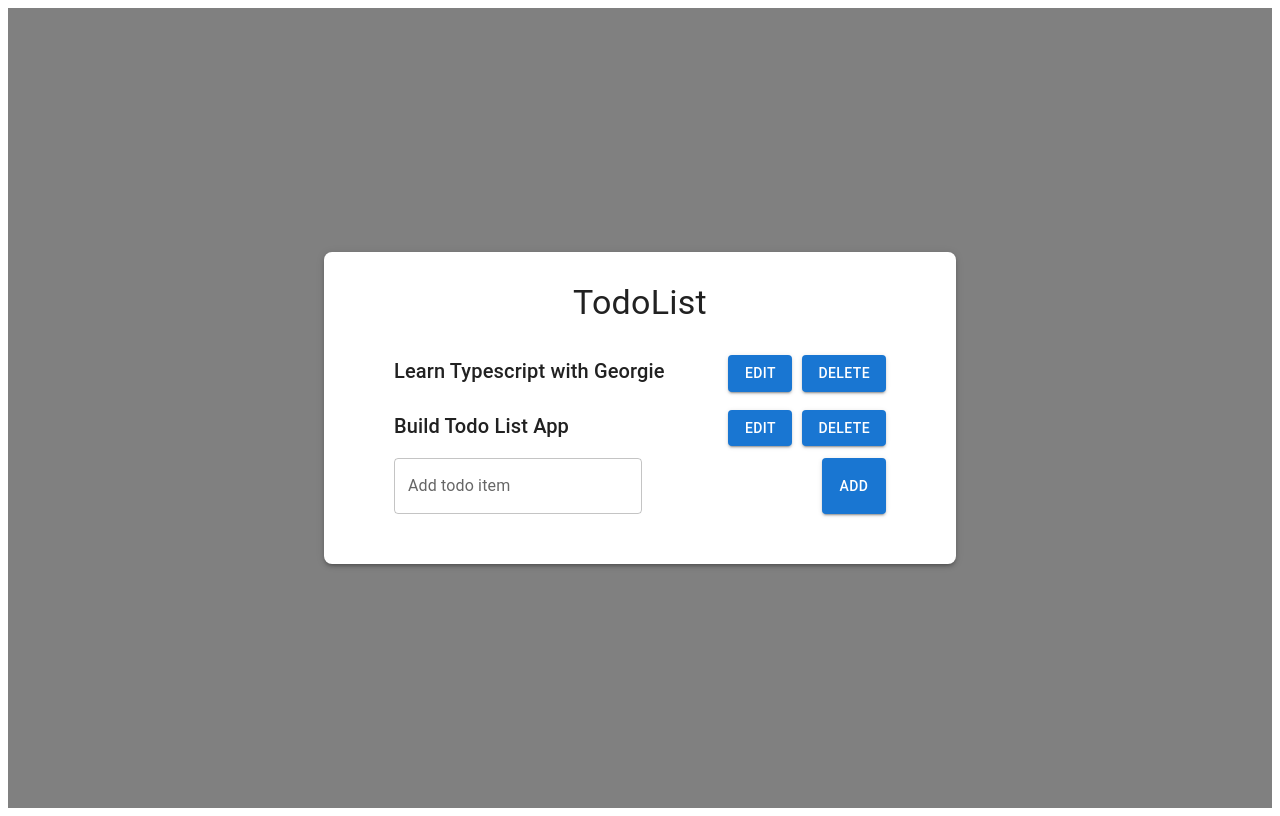
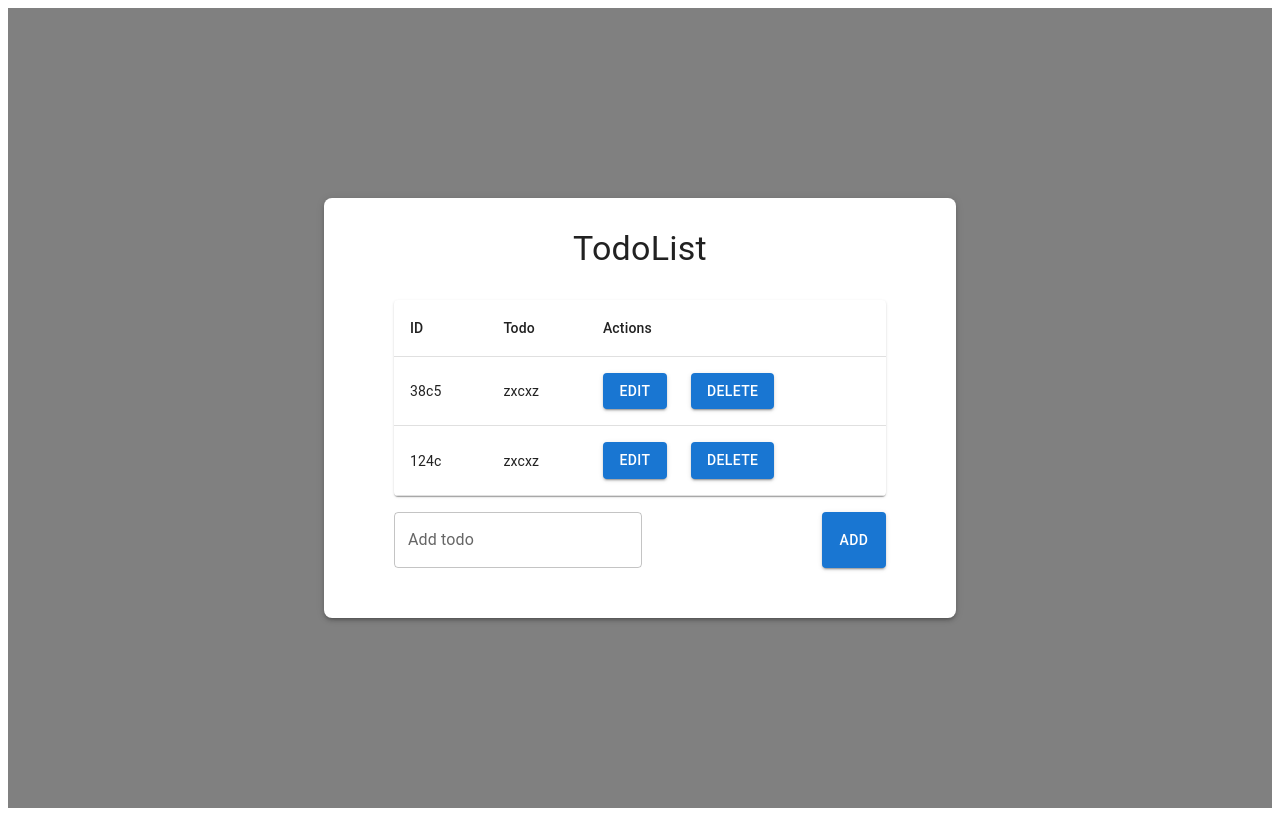
Before and after one commit to Rappyyy/react-typescript-todo-list-netninja, a React (Vite) app: page / in a window 1280 px wide. Built offline with nearby package versions, Linux system fonts and the light colour scheme; data requests are answered from the project's data file.

Commit message:
Added json db server

```diff
--- a/package.json
+++ b/package.json
@@ -13,6 +13,7 @@
     "@emotion/react": "^11.11.4",
     "@emotion/styled": "^11.11.0",
     "@mui/material": "^5.15.14",
+    "json-server": "^1.0.0-alpha.23",
     "react": "^18.2.0",
     "react-dom": "^18.2.0"
   },
--- /dev/null
+++ b/public/database/db.json
@@ -0,0 +1,12 @@
+{
+  "todos": [
+    {
+      "id": "38c5",
+      "text": "zxcxz"
+    },
+    {
+      "id": "124c",
+      "text": "zxcxz"
+    }
+  ]
+}
--- a/src/TodoList.tsx
+++ b/src/TodoList.tsx
@@ -1,4 +1,4 @@
-import React, { useState } from "react";
+import React, { useState, useEffect } from "react";
 import {
   Button,
   Grid,
@@ -6,8 +6,12 @@ import {
   Typography,
   Box,
   Paper,
-  List,
-  ListItemText,
+  Table,
+  TableBody,
+  TableCell,
+  TableContainer,
+  TableHead,
+  TableRow,
 } from "@mui/material";
 
 interface Todo {
@@ -16,25 +20,73 @@ interface Todo {
 }
 
 export const TodoList = () => {
-  const [todos, setTodos] = useState<Todo[]>([
-    { id: 1, text: "Learn Typescript with Georgie" },
-    { id: 2, text: "Build Todo List App" },
-  ]);
-
+  const [todos, setTodos] = useState<Todo[]>([]);
   const [input, setInput] = useState<string>("");
 
-  const handleAddTodo = () => {
-    if (input.trim() === "") return; // Prevent adding empty todos
-    const newTodo: Todo = { id: Date.now(), text: input.trim() };
+  useEffect(() => {
+    fetchTodos();
+  }, []);
+
+  const fetchTodos = async () => {
+    try {
+      const response = await fetch("http://localhost:3001/todos");
+      if (!response.ok) {
+        throw new Error("Failed to fetch todos");
+      }
+      const data = await response.json();
+      setTodos(data);
+    } catch (error) {
+      console.error("Error fetching todos:", error);
+    }
+  };
+
+  const handleAddTodo = async () => {
+    if (input.trim() === "") return;
+    try {
+      const response = await fetch("http://localhost:3001/todos", {
+        method: "POST",
+        headers: {
+          "Content-Type": "application/json",
+        },
+        body: JSON.stringify({ text: input.trim() }),
+      });
+      if (!response.ok) {
+        throw new Error("Failed to add todo");
+      }
+      const newTodo = await response.json();
       setTodos([...todos, newTodo]);
       setInput("");
+    } catch (error) {
+      console.error("Error adding todo:", error);
+    }
   };
 
-  const handleDeleteTodo = (id: number) => {
+  const handleDeleteTodo = async (id: number) => {
+    try {
+      const response = await fetch(`http://localhost:3001/todos/${id}`, {
+        method: "DELETE",
+      });
+      if (!response.ok) {
+        throw new Error("Failed to delete todo");
+      }
       setTodos(todos.filter((todo) => todo.id !== id));
+    } catch (error) {
+      console.error("Error deleting todo:", error);
+    }
   };
 
-  const handleEditTodo = (id: number, newText: string) => {
+  const handleEditTodo = async (id: number, newText: string) => {
+    try {
+      const response = await fetch(`http://localhost:3001/todos/${id}`, {
+        method: "PATCH",
+        headers: {
+          "Content-Type": "application/json",
+        },
+        body: JSON.stringify({ text: newText.trim() }),
+      });
+      if (!response.ok) {
+        throw new Error("Failed to edit todo");
+      }
       setTodos(
         todos.map((todo) => {
           if (todo.id === id) {
@@ -43,6 +95,9 @@ export const TodoList = () => {
           return todo;
         })
       );
+    } catch (error) {
+      console.error("Error editing todo:", error);
+    }
   };
 
   const handleToggleEdit = (id: number) => {
@@ -74,15 +129,28 @@ export const TodoList = () => {
             TodoList
           </Typography>
 
-          <Box sx={{ paddingInline: "50px", paddingBlock: "20px" }}>
-            <List sx={{ display: "grid", gap: "10px" }}>
+          <Box
+            sx={{
+              paddingInline: "50px",
+              paddingBlock: "20px",
+              marginTop: "10px",
+            }}
+          >
+            <TableContainer component={Paper}>
+              <Table>
+                <TableHead>
+                  <TableRow>
+                    <TableCell>ID</TableCell>
+                    <TableCell>Todo</TableCell>
+                    <TableCell>Actions</TableCell>
+                  </TableRow>
+                </TableHead>
+                <TableBody>
                   {todos.map((todo) => (
-                <ListItemText key={todo.id}>
-                  <Box
-                    sx={{ display: "flex", justifyContent: "space-between" }}
-                  >
-                    <Typography variant="h6">{todo.text}</Typography>
-                    <Box sx={{ display: "flex", gap: "10px" }}>
+                    <TableRow key={todo.id}>
+                      <TableCell>{todo.id}</TableCell>
+                      <TableCell>{todo.text}</TableCell>
+                      <TableCell>
                         <Button
                           variant="contained"
                           onClick={() => handleToggleEdit(todo.id)}
@@ -90,24 +158,31 @@ export const TodoList = () => {
                           Edit
                         </Button>
                         <Button
+                          sx={{ ml: 3 }}
                           variant="contained"
                           onClick={() => handleDeleteTodo(todo.id)}
                         >
                           Delete
                         </Button>
-                    </Box>
-                  </Box>
-                </ListItemText>
+                      </TableCell>
+                    </TableRow>
                   ))}
-            </List>
+                </TableBody>
+              </Table>
+            </TableContainer>
             <Box sx={{ display: "flex", justifyContent: "space-between" }}>
               <TextField
+                sx={{ mt: 2 }}
                 type="text"
-                label="Add todo item"
+                label="Add todo "
                 value={input}
                 onChange={(e) => setInput(e.currentTarget.value)}
               />
-              <Button variant="contained" onClick={handleAddTodo}>
+              <Button
+                sx={{ mt: 2 }}
+                variant="contained"
+                onClick={handleAddTodo}
+              >
                 Add
               </Button>
             </Box>
```
Also changed, not shown: 1 other file (tests, documents, lock files or other folders). Lines whose indentation alone changed are shown as unchanged.
